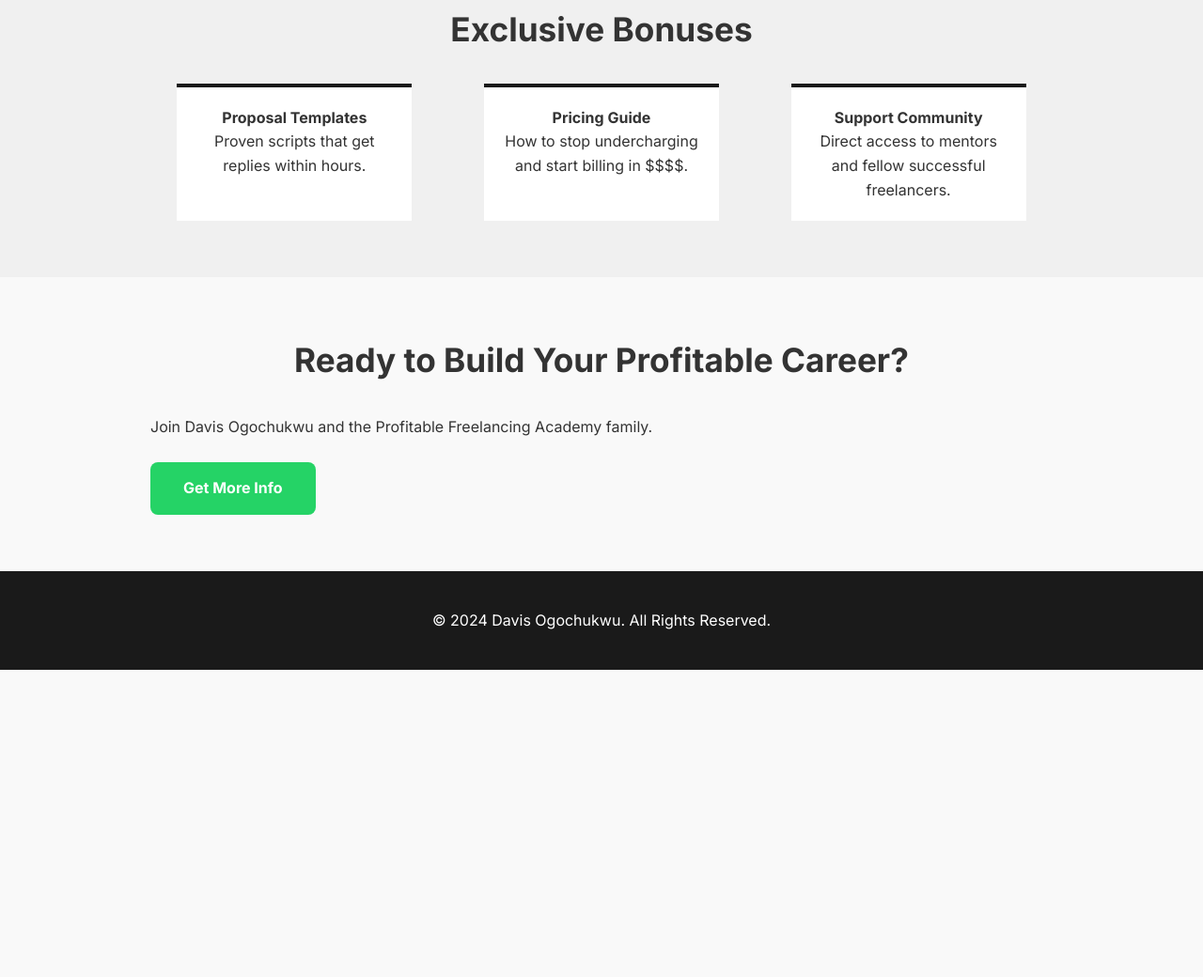
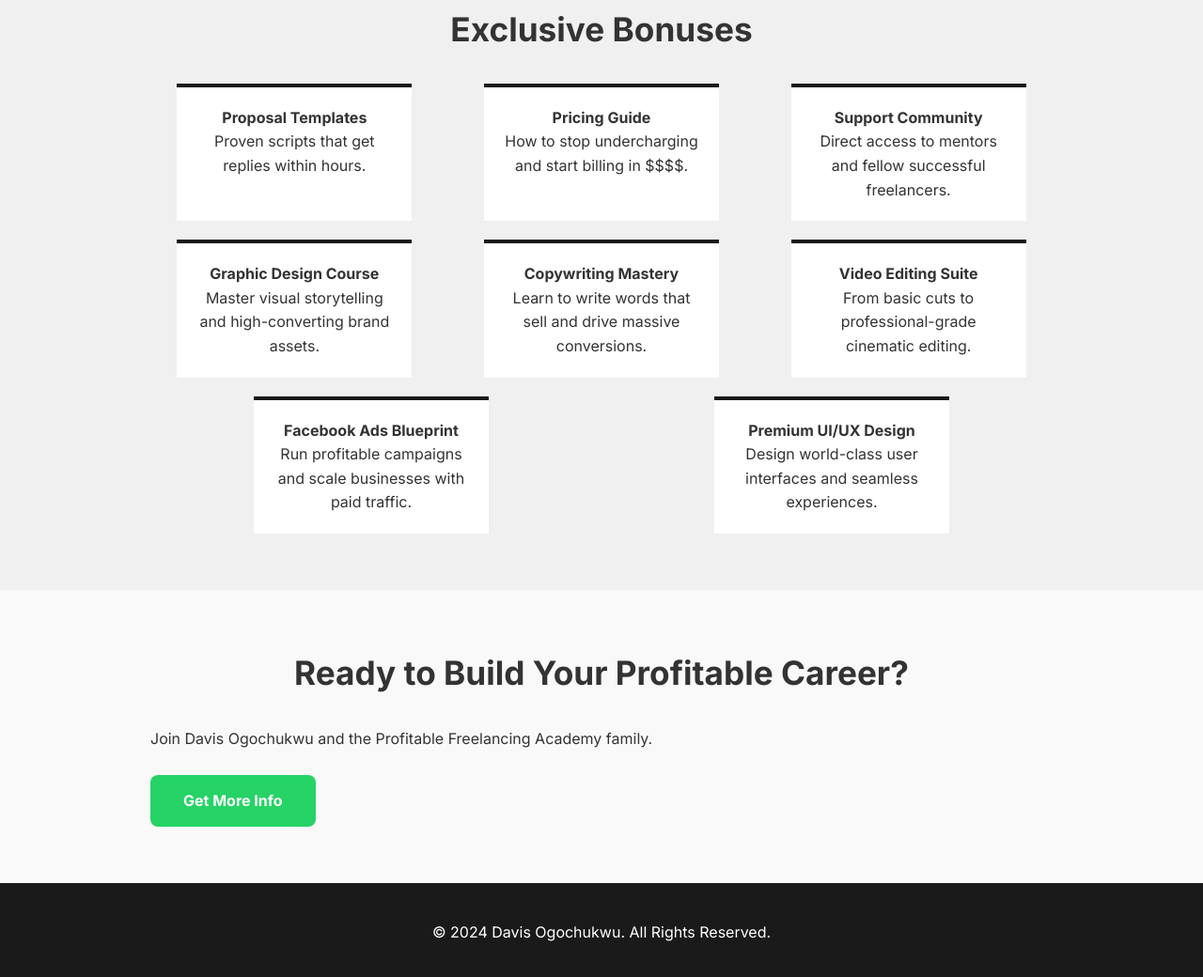
Before and after one commit to davisogochukwu2008-bot/freelance, a plain HTML site: page index.html in a window 1280 px wide. Shown: the part 2672-3712 px from the top of the page at 94% size. Before the commit the page ends 3385 px from the top, so only its background shows below. Drawn offline with Linux system fonts and the light colour scheme.

Commit message:
Update index.html with favicon and bonus sections
Added favicon link and additional bonuses to the webpage.

```diff
--- a/index.html
+++ b/index.html
@@ -5,13 +5,8 @@
     <meta name="viewport" content="width=device-width, initial-scale=1.0">
     <title>Master Freelancing | Guided by Davis Ogochukwu</title>
     <link rel="stylesheet" href="index.css">
-    <link href="http<!DOCTYPE html>
-<html lang="en">
-<head>
-    <meta charset="UTF-8">
-    <meta name="viewport" content="width=device-width, initial-scale=1.0">
-    <title>Master Freelancing | Guided by Davis Ogochukwu</title>
-    <link rel="stylesheet" href="index.css">
+
+    <link rel="icon" href="./man con.png">
     <link href="https://fonts.googleapis.com/css2?family=Inter:wght@400;700&display=swap" rel="stylesheet">
 </head>
 <body>
@@ -86,7 +81,7 @@
 
 
 
-    <section class="bonuses">
+<section class="bonuses">
         <div class="container">
             <h2>Exclusive Bonuses</h2>
             <div class="bonus-grid">
@@ -101,6 +96,26 @@
                 <div class="bonus-item">
                     <h4>Support Community</h4>
                     <p>Direct access to mentors and fellow successful freelancers.</p>
+                </div>
+                <div class="bonus-item">
+                    <h4>Graphic Design Course</h4>
+                    <p>Master visual storytelling and high-converting brand assets.</p>
+                </div>
+                <div class="bonus-item">
+                    <h4>Copywriting Mastery</h4>
+                    <p>Learn to write words that sell and drive massive conversions.</p>
+                </div>
+                <div class="bonus-item">
+                    <h4>Video Editing Suite</h4>
+                    <p>From basic cuts to professional-grade cinematic editing.</p>
+                </div>
+                <div class="bonus-item">
+                    <h4>Facebook Ads Blueprint</h4>
+                    <p>Run profitable campaigns and scale businesses with paid traffic.</p>
+                </div>
+                <div class="bonus-item">
+                    <h4>Premium UI/UX Design</h4>
+                    <p>Design world-class user interfaces and seamless experiences.</p>
                 </div>
             </div>
         </div>
```
